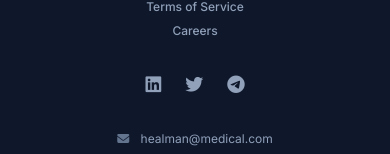
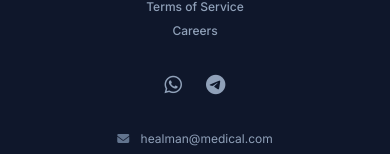
Before and after one commit to healmanmed/healman, a Next.js app: page / in a window 390 px wide. Shown: the part 2868-3022 px from the top of the page. Built offline with nearby package versions, Linux system fonts and the light colour scheme; a web font is replaced by a local one.

Commit message:
fix: updated the whatsapp and telegram phone number to correct number. fixed some typo

```diff
--- a/src/app/layout.tsx
+++ b/src/app/layout.tsx
@@ -16,7 +16,7 @@ const playfair = Playfair_Display({
 });
 
 export const metadata: Metadata = {
-    title: "Healman Medical Supplies",
+    title: "Healmed Medical Supplies",
     description: "High-end medical equipment and trauma solutions.",
 };
 
--- a/src/components/Footer.tsx
+++ b/src/components/Footer.tsx
@@ -24,11 +24,26 @@ export default function Footer() {
                     <Link href="/careers" className="hover:text-white transition-colors">Careers</Link>
                 </div>
 
-                {/* Social Ecosystem Layouts */}
-                <div className="flex justify-center md:justify-start gap-6 text-slate-400 text-lg">
-                    <a href="#" className="hover:text-white transition-colors"><i className="fa-brands fa-linkedin"></i></a>
-                    <a href="#" className="hover:text-white transition-colors"><i className="fa-brands fa-twitter"></i></a>
-                    <a href="#" className="hover:text-white transition-colors"><i className="fa-brands fa-telegram"></i></a>
+                {/* Direct Messaging Channels */}
+                <div className="flex justify-center md:justify-start gap-6 text-slate-400 text-xl">
+                    <a
+                        href="https://wa.me/37493029052"
+                        target="_blank"
+                        rel="noopener noreferrer"
+                        className="hover:text-medical-gold transition-colors"
+                        aria-label="Contact on WhatsApp"
+                    >
+                        <i className="fa-brands fa-whatsapp"></i>
+                    </a>
+                    <a
+                        href="https://t.me/+37493029052"
+                        target="_blank"
+                        rel="noopener noreferrer"
+                        className="hover:text-medical-gold transition-colors"
+                        aria-label="Contact on Telegram"
+                    >
+                        <i className="fa-brands fa-telegram"></i>
+                    </a>
                 </div>
 
                 {/* Verified Corporate Contacts */}
```
Also changed, not shown: 1 other file (tests, documents, lock files or other folders).
